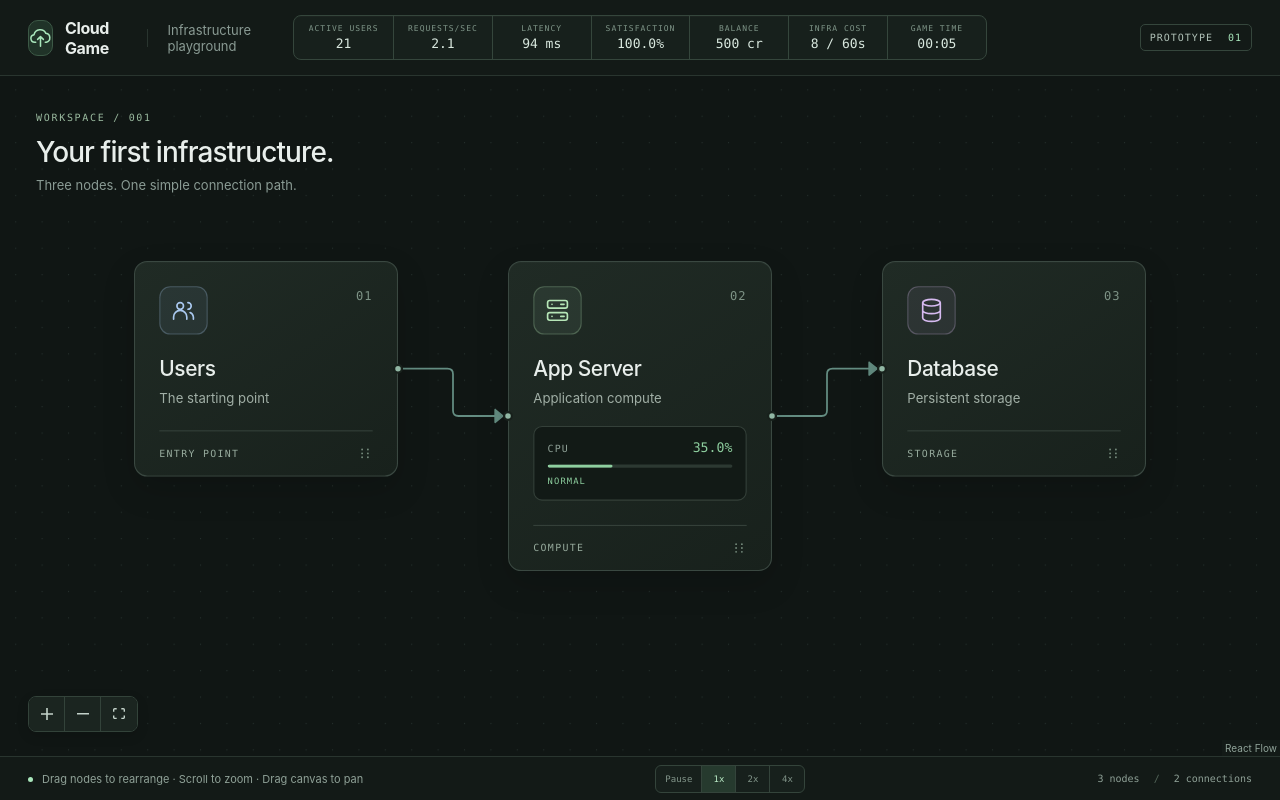
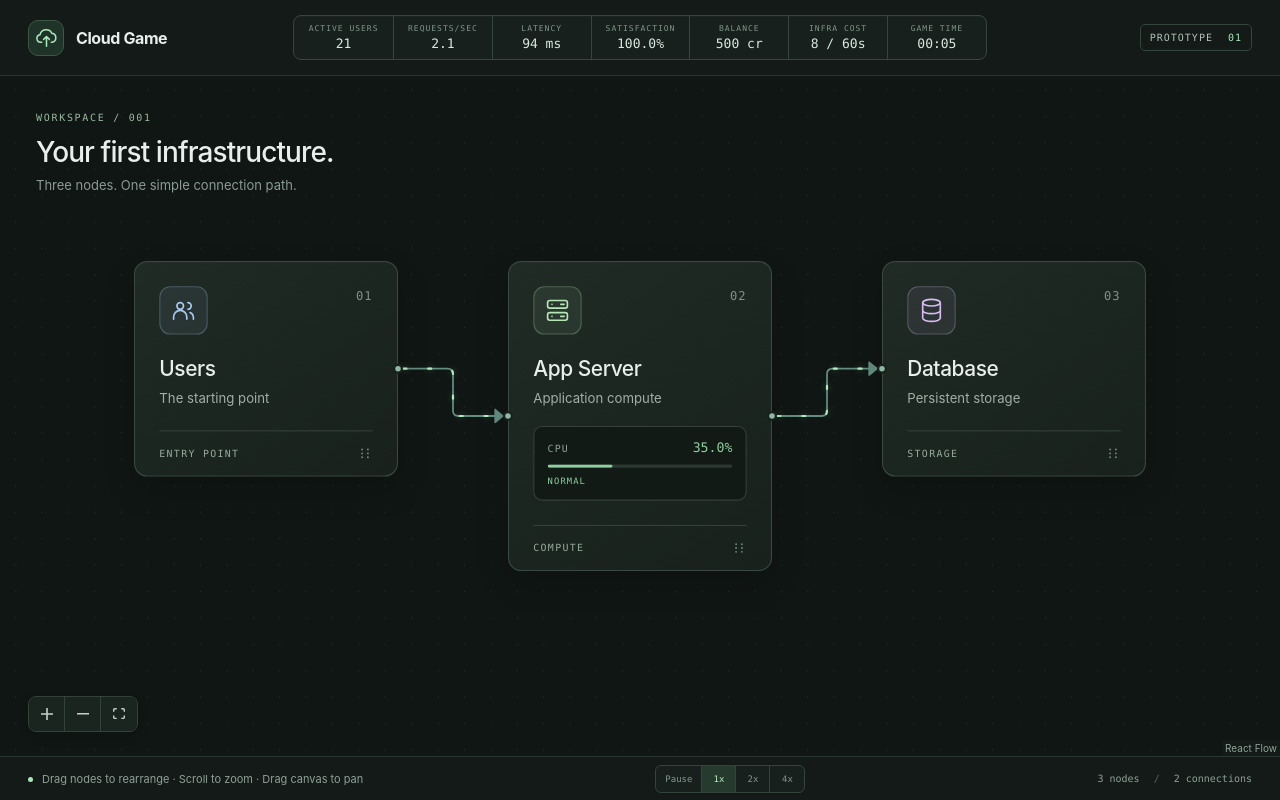
Before and after one commit to Eyadd101/mimar, a React (Vite) app: page / in a window 1280 px wide. Built offline with nearby package versions, Linux system fonts and the light colour scheme.

Commit message:
Add visual request flow

```diff
--- a/src/App.css
+++ b/src/App.css
@@ -31,6 +31,10 @@
   font-size: 16px;
   font-weight: 650;
   letter-spacing: -0.4px;
+}
+
+.brand-name {
+  white-space: nowrap;
 }
 
 .brand-mark {
@@ -524,6 +528,28 @@
   background: #91b7a4;
 }
 
+.request-flow__pulse {
+  fill: none;
+  stroke: #b0ebc0;
+  stroke-width: 2;
+  stroke-linecap: round;
+  stroke-dasharray:
+    var(--request-flow-dash-length) var(--request-flow-dash-gap);
+  pointer-events: none;
+  filter: drop-shadow(0 0 3px #87c99b80);
+  animation: request-flow-travel var(--request-flow-duration) linear infinite;
+}
+
+.request-flow__pulse[data-paused='true'] {
+  animation-play-state: paused;
+}
+
+@keyframes request-flow-travel {
+  to {
+    stroke-dashoffset: calc(-1 * var(--request-flow-distance));
+  }
+}
+
 .canvas .react-flow__controls {
   margin: 24px 28px;
   overflow: hidden;
@@ -605,6 +631,13 @@
 .speed-controls__button[aria-pressed='true'] {
   color: #b8e8c4;
   background: #263a2e;
+}
+
+@media (max-width: 1350px) {
+  .header-caption,
+  .brand-divider {
+    display: none;
+  }
 }
 
 @media (max-width: 1100px) {
@@ -711,4 +744,9 @@
   .deployment-progress span {
     transition: none;
   }
+
+  .request-flow__pulse {
+    animation: none;
+    opacity: 0.65;
+  }
 }
--- a/src/App.tsx
+++ b/src/App.tsx
@@ -10,6 +10,7 @@ import {
 import '@xyflow/react/dist/style.css'
 import { InfrastructureNode } from './components/InfrastructureNode'
 import { ResourceDetailsPanel } from './components/ResourceDetailsPanel'
+import { RequestFlowEdge } from './components/RequestFlowEdge'
 import { SimulationSpeedControls } from './components/SimulationSpeedControls'
 import { TrafficHud } from './components/TrafficHud'
 import { initialEdges, initialNodes } from './data/infrastructure'
@@ -18,6 +19,7 @@ import { appServerResourceConfig } from './simulation/config'
 import './App.css'
 
 const nodeTypes = { infrastructure: InfrastructureNode }
+const edgeTypes = { requestFlow: RequestFlowEdge }
 const fitViewOptions = { padding: 0.25, maxZoom: 1.1 }
 
 function App() {
@@ -45,6 +47,18 @@ function App() {
     [nodes, traffic.appServer],
   )
   const selectedNode = displayNodes.find((node) => node.id === selectedNodeId)
+  const displayEdges = useMemo(
+    () =>
+      initialEdges.map((edge) => ({
+        ...edge,
+        type: 'requestFlow',
+        data: {
+          requestsPerSecond: traffic.requestsPerSecond,
+          isPaused: gameSpeed === 0,
+        },
+      })),
+    [gameSpeed, traffic.requestsPerSecond],
+  )
 
   return (
     <main className="game">
@@ -77,11 +91,12 @@ function App() {
       <section className="canvas" aria-label="Infrastructure canvas">
         <ReactFlow
           nodes={displayNodes}
-          edges={initialEdges}
+          edges={displayEdges}
           onNodesChange={onNodesChange}
           onNodeClick={(_, node) => setSelectedNodeId(node.id)}
           onPaneClick={() => setSelectedNodeId(null)}
           nodeTypes={nodeTypes}
+          edgeTypes={edgeTypes}
           colorMode="dark"
           fitView
           fitViewOptions={fitViewOptions}
--- /dev/null
+++ b/src/components/RequestFlowEdge.tsx
@@ -0,0 +1,67 @@
+import type { CSSProperties } from 'react'
+import {
+  BaseEdge,
+  getSmoothStepPath,
+  type Edge,
+  type EdgeProps,
+} from '@xyflow/react'
+import {
+  getRequestFlowVisual,
+  requestFlowVisualConfig,
+} from '../data/requestFlow'
+
+export type RequestFlowEdgeData = {
+  requestsPerSecond: number
+  isPaused: boolean
+}
+
+export type RequestFlowEdgeModel = Edge<RequestFlowEdgeData, 'requestFlow'>
+
+type RequestFlowStyle = CSSProperties & {
+  '--request-flow-duration': string
+  '--request-flow-dash-length': string
+  '--request-flow-dash-gap': string
+  '--request-flow-distance': string
+}
+
+export function RequestFlowEdge({
+  id,
+  sourceX,
+  sourceY,
+  targetX,
+  targetY,
+  sourcePosition,
+  targetPosition,
+  markerEnd,
+  style,
+  data,
+}: EdgeProps<RequestFlowEdgeModel>) {
+  const [edgePath] = getSmoothStepPath({
+    sourceX,
+    sourceY,
+    targetX,
+    targetY,
+    sourcePosition,
+    targetPosition,
+  })
+  const visual = getRequestFlowVisual(data?.requestsPerSecond ?? 0)
+  const requestFlowStyle: RequestFlowStyle = {
+    '--request-flow-duration': `${visual.durationSeconds}s`,
+    '--request-flow-dash-length': `${visual.dashLengthPx}px`,
+    '--request-flow-dash-gap': `${visual.dashGapPx}px`,
+    '--request-flow-distance': `${requestFlowVisualConfig.animationTravelPx}px`,
+  }
+
+  return (
+    <>
+      <BaseEdge id={id} path={edgePath} markerEnd={markerEnd} style={style} />
+      <path
+        d={edgePath}
+        className="request-flow__pulse"
+        data-paused={data?.isPaused ? 'true' : 'false'}
+        style={requestFlowStyle}
+        aria-hidden="true"
+      />
+    </>
+  )
+}
--- /dev/null
+++ b/src/data/requestFlow.ts
@@ -0,0 +1,43 @@
+export const requestFlowVisualConfig = {
+  fullIntensityRequestsPerSecond: 14,
+  slowestDurationSeconds: 2.4,
+  fastestDurationSeconds: 0.55,
+  minimumDashLengthPx: 2,
+  maximumDashLengthPx: 7,
+  minimumDashGapPx: 7,
+  maximumDashGapPx: 22,
+  animationTravelPx: 40,
+} as const
+
+const clamp = (value: number, minimum: number, maximum: number) =>
+  Math.min(Math.max(value, minimum), maximum)
+
+const interpolate = (start: number, end: number, progress: number) =>
+  start + (end - start) * progress
+
+export function getRequestFlowVisual(requestsPerSecond: number) {
+  const intensity = clamp(
+    requestsPerSecond /
+      requestFlowVisualConfig.fullIntensityRequestsPerSecond,
+    0,
+    1,
+  )
+
+  return {
+    durationSeconds: interpolate(
+      requestFlowVisualConfig.slowestDurationSeconds,
+      requestFlowVisualConfig.fastestDurationSeconds,
+      intensity,
+    ),
+    dashLengthPx: interpolate(
+      requestFlowVisualConfig.minimumDashLengthPx,
+      requestFlowVisualConfig.maximumDashLengthPx,
+      intensity,
+    ),
+    dashGapPx: interpolate(
+      requestFlowVisualConfig.maximumDashGapPx,
+      requestFlowVisualConfig.minimumDashGapPx,
+      intensity,
+    ),
+  }
+}
```
